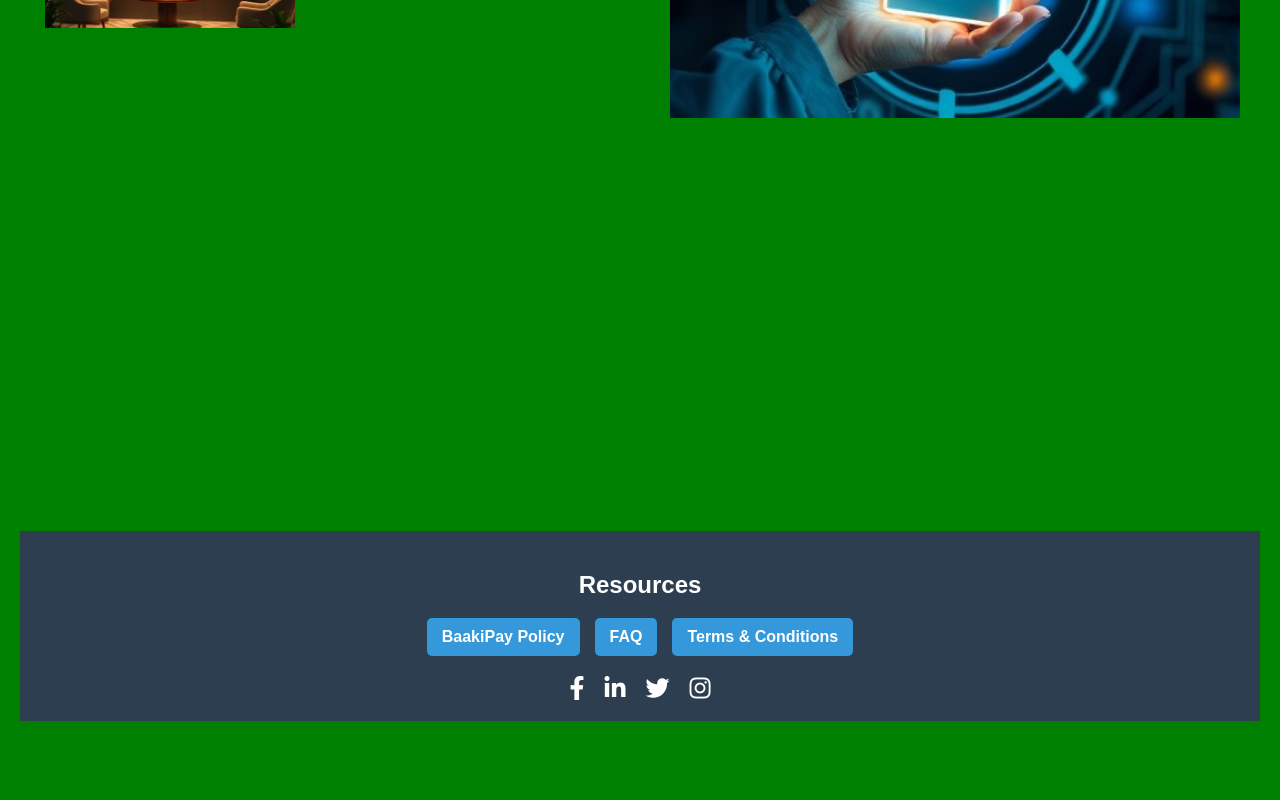
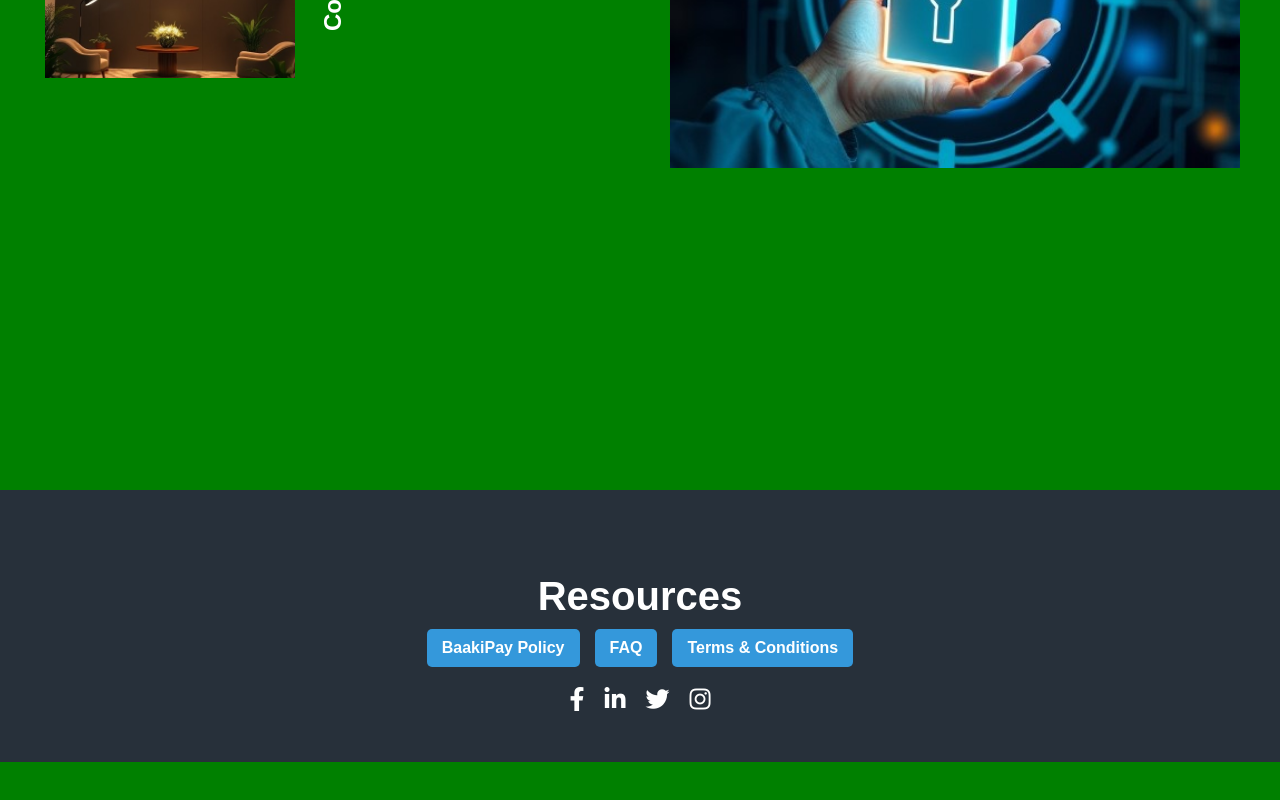
Before and after one commit to KendiAstro23/escrow-web, a React (Create React App) app: page / in a window 1280 px wide. Shown: the part 3435-4235 px from the top of the page. Built offline with nearby package versions, Linux system fonts and the light colour scheme.

Commit message:
margin alignment in Resources

```diff
--- a/src/App.css
+++ b/src/App.css
@@ -146,6 +146,7 @@ section {
   margin-top: 50px;
   padding: 20px;
   height: 250px;
+  margin-bottom: -100px;
   /*background-color: #2092a1;*/
 }
 
@@ -206,14 +207,21 @@ section {
 
 /* Resource Section */
 .resource-section {
-  background-color: #2c3e50; /* Dark background color */
-  padding: 20px;
+  background-color: #27303a; /* Dark background color */
+  padding: 50px 0;
   color: white;
   text-align: center;
+  width: 100vw;
+  position: relative;
+  left: 50%;
+  right: 50%;
+  margin-left: -50vw;
+  margin-right: -50vw;
+  margin-bottom: 0;
 }
 
-.resources-section h2 {
-  font-size: 50px;
+.resource-section h2 {
+  font-size: 40px;
   margin-bottom: 10px;
 }
 
@@ -258,6 +266,7 @@ section {
 
 footer {
   background-color: #003300;
+  margin-top: 0;
   padding: 20px;
   font-size: 0.9em;
   text-align: center;
```
